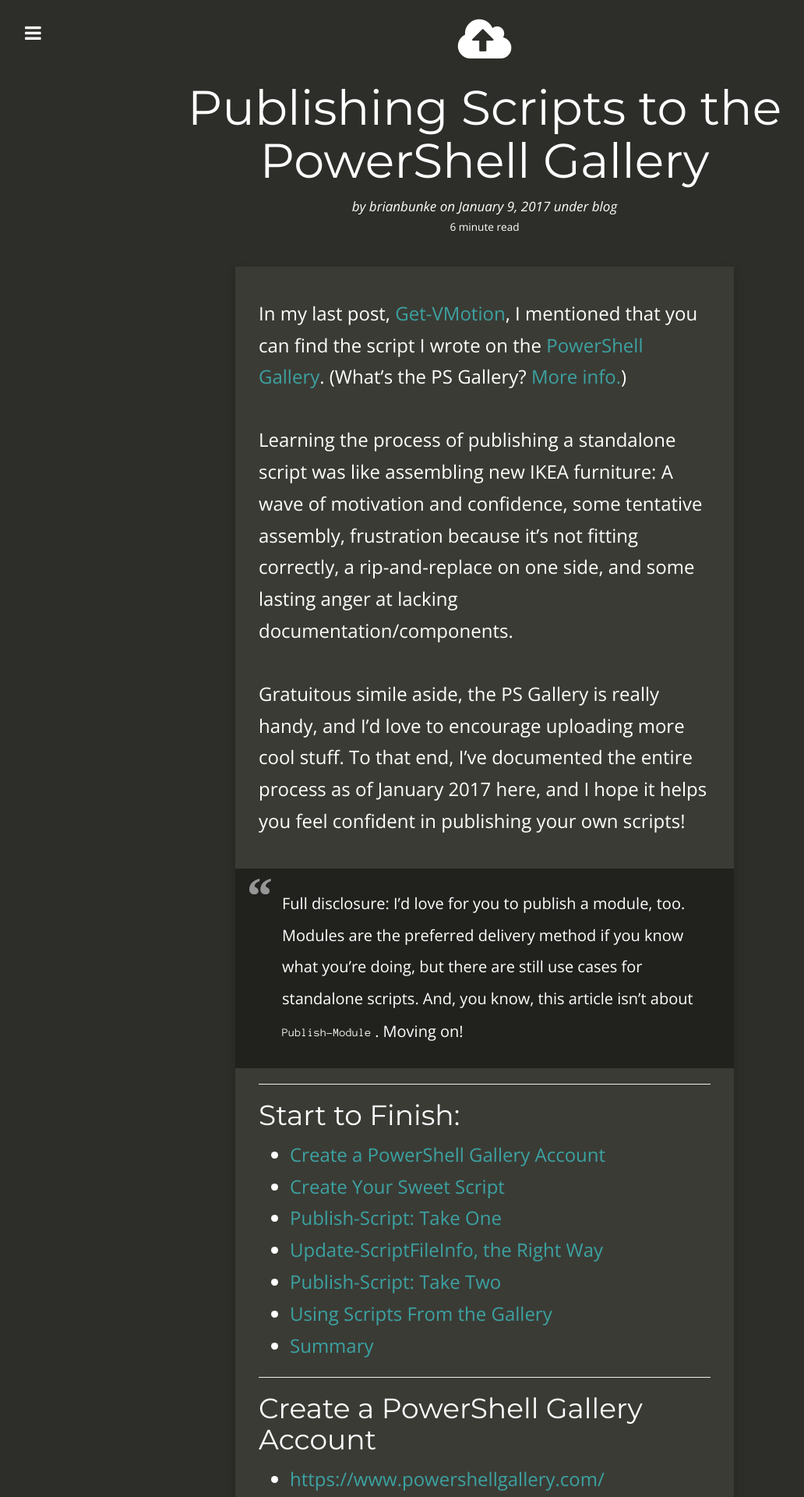
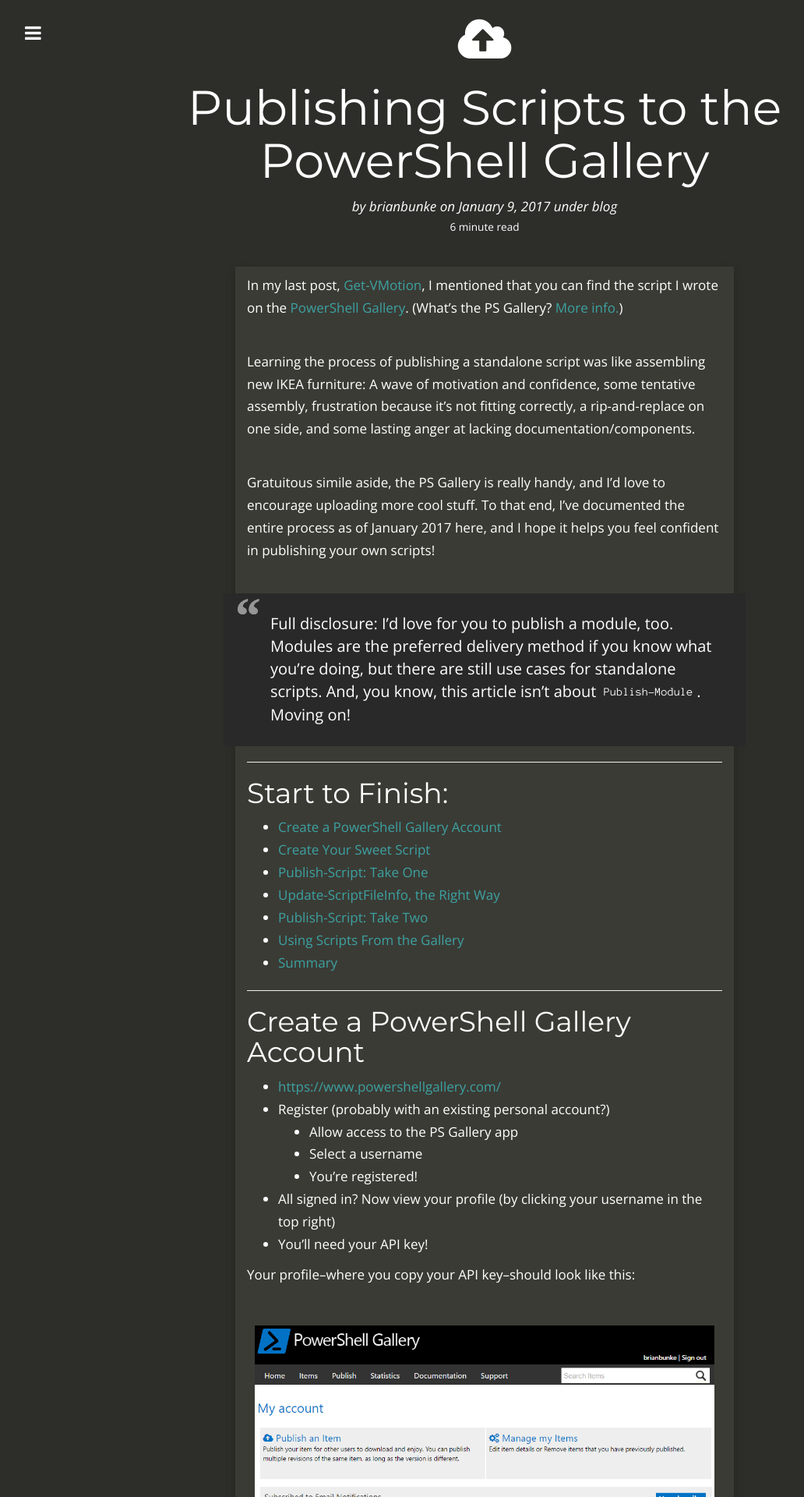
Before and after one commit to brianbunke/brianbunke.github.io, a Jekyll site: the page built from _posts/2017-01-09-publishing-scripts.md, in a window 1280 px wide. Shown: the top 1920 px of the page at 78% size, without its empty margins (18-1050 px from the left). Built offline with Jekyll 4.4.1, drawn with Linux system fonts in a browser that asks for light colours; nearby versions of some CDN libraries.

Commit message:
Apply minor CSS changes

```diff
--- a/css/style.scss
+++ b/css/style.scss
@@ -16,7 +16,7 @@
 $reddit:         #cee3f8;
 $rss:            #eea33a;
 
-$darker:         #21211E;
+$darker:         #292929;
 $dark:           #2D2D29;
 $medium:         #3B3B35;
 $light-medium:   #969696;
@@ -567,6 +567,7 @@
 			padding-top: 10px;
 			padding-bottom: 10px;
 
+			/* THIS BLOCK COMMENTED OUT
 			@media (min-width: $screen-sm-min) {
 				font-size: 24px;
 				padding-left: 30px;
@@ -574,6 +575,7 @@
 				padding-top: 40px;
 				padding-bottom: 20px;
 			}
+			*/
 
 			.series {
 				margin-bottom: 50px;
```
